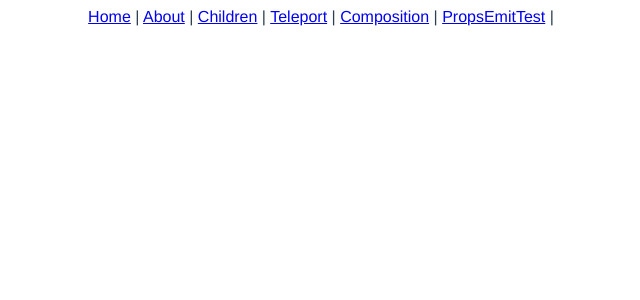
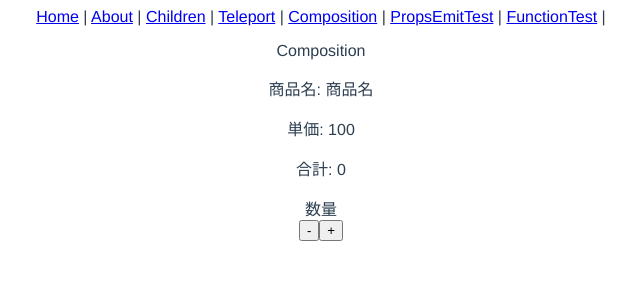
Before and after one commit to shota-watanabe/vue_test, a Vue app in the folder section10/vue3-test/: page /function-test in a window 1280 px wide. Shown: the top 300 px of the page, without its empty margins (319-959 px from the left). Built offline with nearby package versions, Linux system fonts and the light colour scheme.

Commit message:
add: 合成関数 script内

```diff
--- a/section10/vue3-test/src/App.vue
+++ b/section10/vue3-test/src/App.vue
@@ -6,12 +6,13 @@
     <router-link to="/teleport-test">Teleport</router-link> |
     <router-link to="/composition-test">Composition</router-link> |
     <router-link to="/props-emit-test">PropsEmitTest</router-link> |
+    <router-link to="/function-test">FunctionTest</router-link> |
+    <router-view
+      :setupBooks="setupBooks"
+      :dataBooks="dataBooks"
+      @custom-event="parentMethod"
+    />
   </div>
-  <router-view
-    :setupBooks="setupBooks"
-    :dataBooks="dataBooks"
-    @custom-event="parentMethod"
-  />
 </template>
 
 <script>
--- a/section10/vue3-test/src/router/index.js
+++ b/section10/vue3-test/src/router/index.js
@@ -4,6 +4,7 @@ import Children from '@/views/Children'
 import TeleportTest from '@/views/TeleportTest'
 import CompositionTest from '@/views/CompositionTest'
 import PropsEmitTest from '@/views/PropsEmitTest'
+import FunctionTest from '@/views/FunctionTest'
 
 const routes = [
   {
@@ -32,6 +33,11 @@ const routes = [
     component: PropsEmitTest
   },
   {
+    path: '/function-test',
+    name: 'FunctionTest',
+    component: FunctionTest
+  },
+  {
     path: '/about',
     name: 'about',
     // route level code-splitting
--- a/section10/vue3-test/src/views/Children.vue
+++ b/section10/vue3-test/src/views/Children.vue
@@ -1,6 +1,8 @@
 <template>
-  <div>Children（子）</div>
-  <Grand-Children />
+  <div>
+    <p>Children（子）</p>
+    <Grand-Children />
+  </div>
 </template>
 
 <script>
--- a/section10/vue3-test/src/views/CompositionTest.vue
+++ b/section10/vue3-test/src/views/CompositionTest.vue
@@ -1,6 +1,6 @@
 <template>
   <div>
-    CompositionTest
+    <p>CompositionTest</p>
     <p>{{ name }}</p>
     <p>{{ age }}</p>
     <p>ref: {{ nameRef }}</p>
--- /dev/null
+++ b/section10/vue3-test/src/views/FunctionTest.vue
@@ -0,0 +1,48 @@
+<template>
+  <div>
+    <p>Composition</p>
+    <div>
+    <p>商品名: {{ item.name }}</p>
+    <p>単価: {{ item.price }}</p>
+    <p>合計: {{ totalPrice }}</p>
+    <div>数量</div>
+    <button @click="decrement">-</button>
+    <button @click="increment">+</button>
+  </div>
+  </div>
+</template>
+
+<script>
+import { computed, reactive } from "vue";
+// 合成関数 頭にuseをつけるのが慣習
+const useCounter = (item) => {
+  const increment = () => {
+    item.amount++;
+  };
+  const decrement = () => {
+    item.amount--;
+  };
+
+  const totalPrice = computed(() => {
+    return item.price * item.amount;
+  });
+
+  return { increment, decrement, totalPrice };
+};
+
+export default {
+  setup() {
+    const item = reactive({
+      name: "商品名",
+      price: 100,
+      amount: 0,
+    });
+
+    const { increment, decrement, totalPrice } = useCounter(item);
+
+    return { item, increment, decrement, totalPrice };
+  },
+};
+</script>
+
+<style></style>
--- a/section10/vue3-test/src/views/TeleportTest.vue
+++ b/section10/vue3-test/src/views/TeleportTest.vue
@@ -1,6 +1,6 @@
 <template>
   <div>
-    Teleport
+    <p>Teleport</p>
     <ModalButton />
   </div>
 </template>
```
